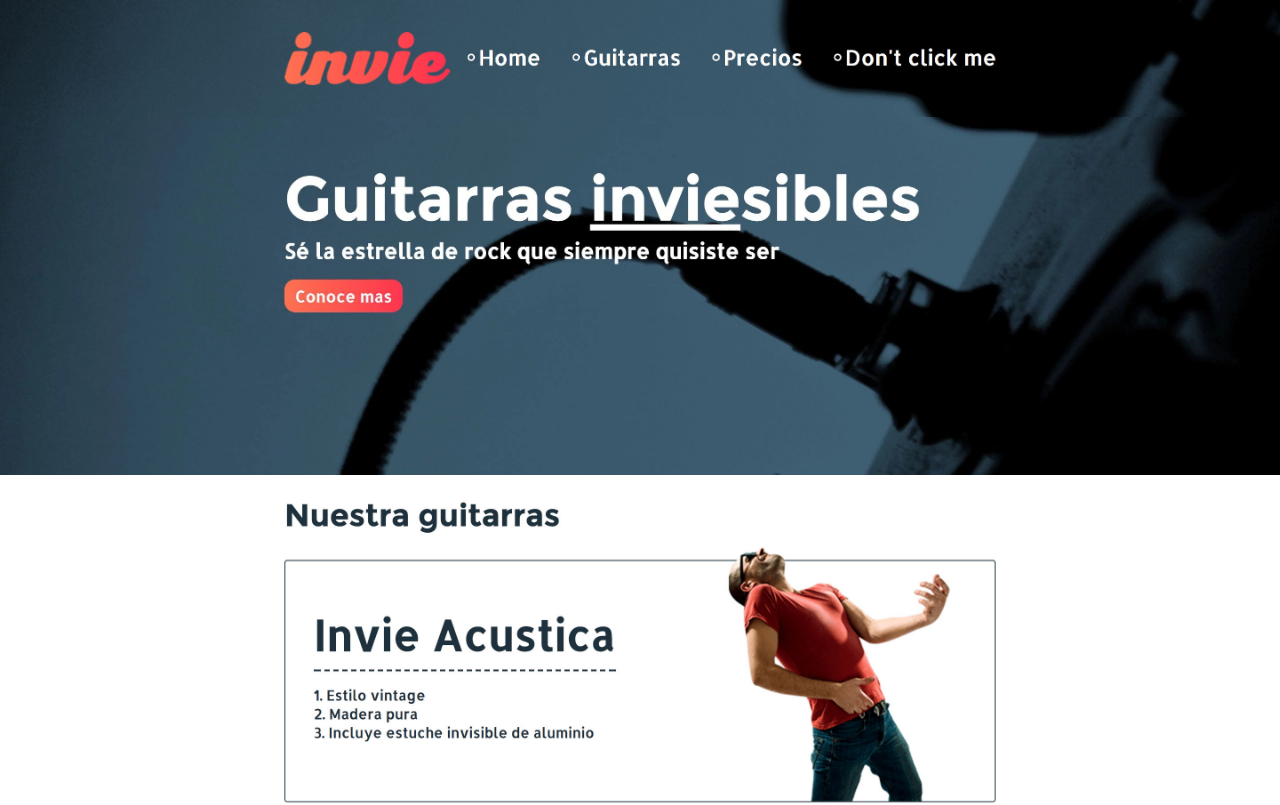
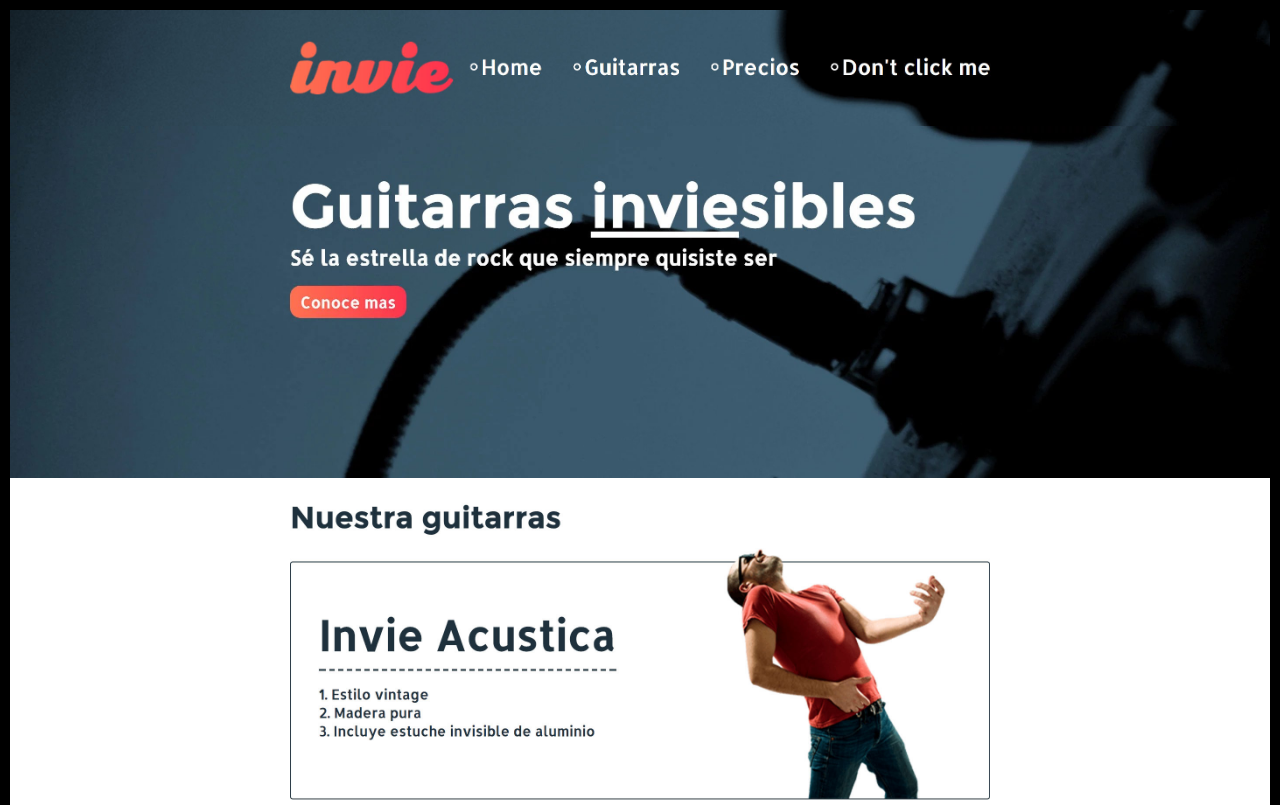
Before and after one commit to DavidCadavid89/invie-github, a plain HTML site: page index.html in a window 1280 px wide. Shown: the top 805 px of the page. Drawn offline with Linux system fonts and the light colour scheme.

Commit message:
modificacion hotfix1

```diff
--- a/index.css
+++ b/index.css
@@ -1,5 +1,6 @@
 body {
     margin: 0;
+    border: solid 10px #000;
 }
 
 img {
```
